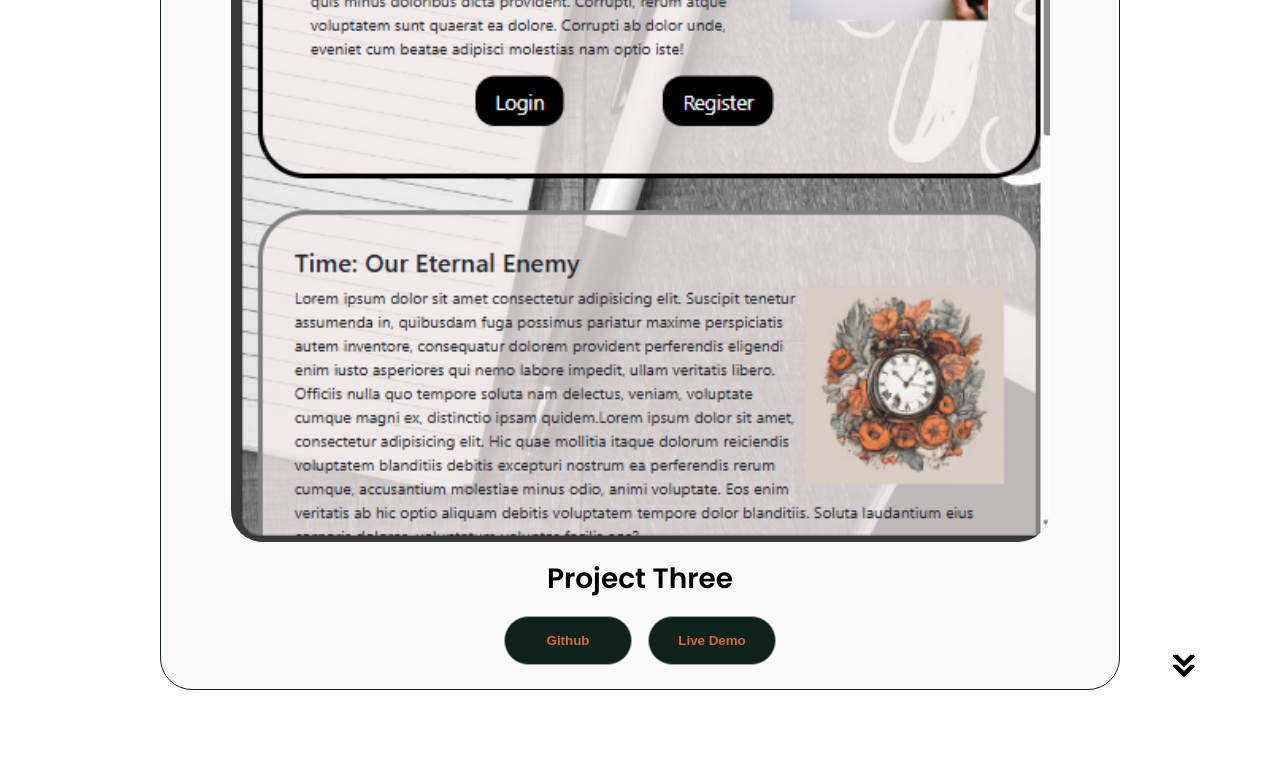
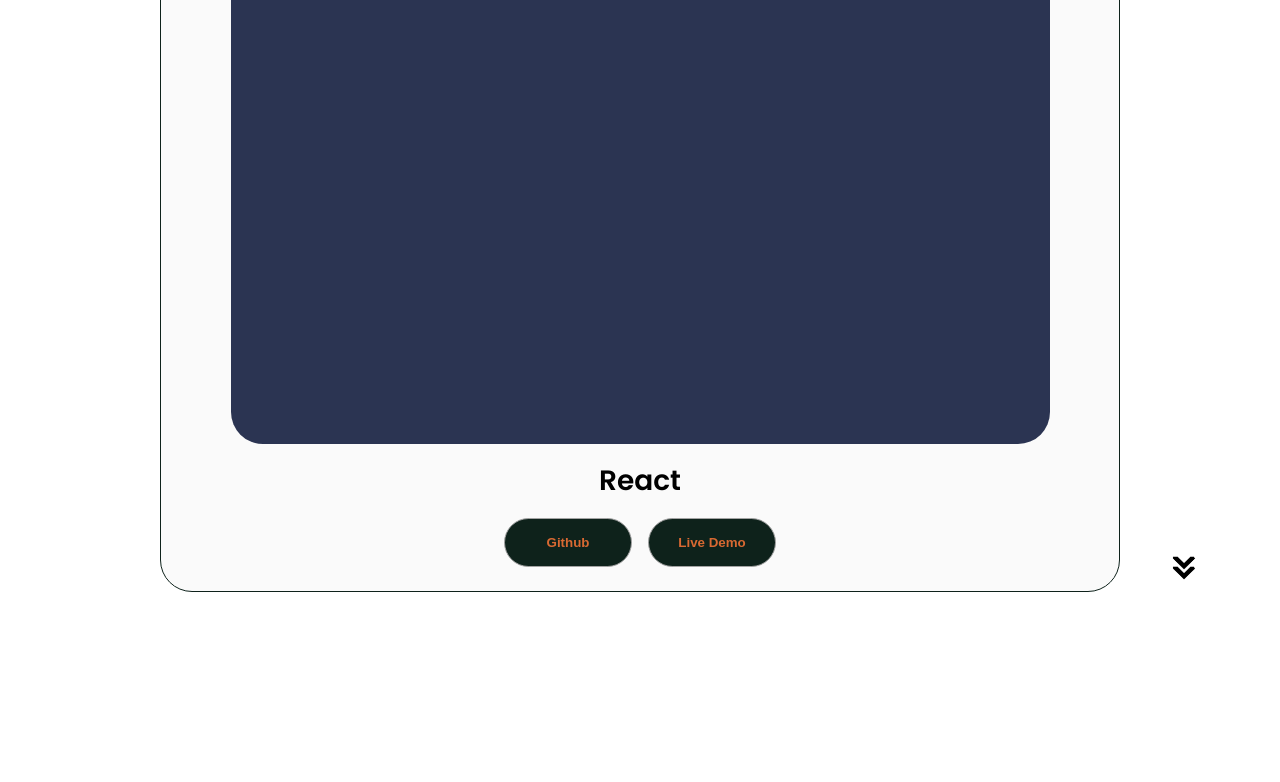
Before and after one commit to Maxmedcodes/Clean-Portfolio-Website, a plain HTML site: page index.html in a window 1280 px wide. Shown: the part 4073-4855 px from the top of the page. Drawn offline with Linux system fonts and the light colour scheme.

Commit message:
Added React Page

```diff
--- a/index.html
+++ b/index.html
@@ -262,11 +262,11 @@
             </div>
             <div class="details-container color-container">
                 <div class="article-container">
-                    <img src="./assets/blog-project.png" alt="project-3" class="project-img">
+                    <img src="./assets/React-Careers-Page.png" alt="project-3" class="project-img">
                 </div>
-                <h2 class="experience-sub-title project-title">Project Three</h2>
+                <h2 class="experience-sub-title project-title">React</h2>
                 <div class="btn-container">
-                    <button class="btn btn-color-2 project-btn" onclick="location.href='https://github.com'">
+                    <button class="btn btn-color-2 project-btn" onclick="location.href='https://github.com/Maxmedcodes/BlogJobPage'">
                         Github
 
                     </button>
```
Also changed, not shown: assets/React-Careers-Page.png (added).
